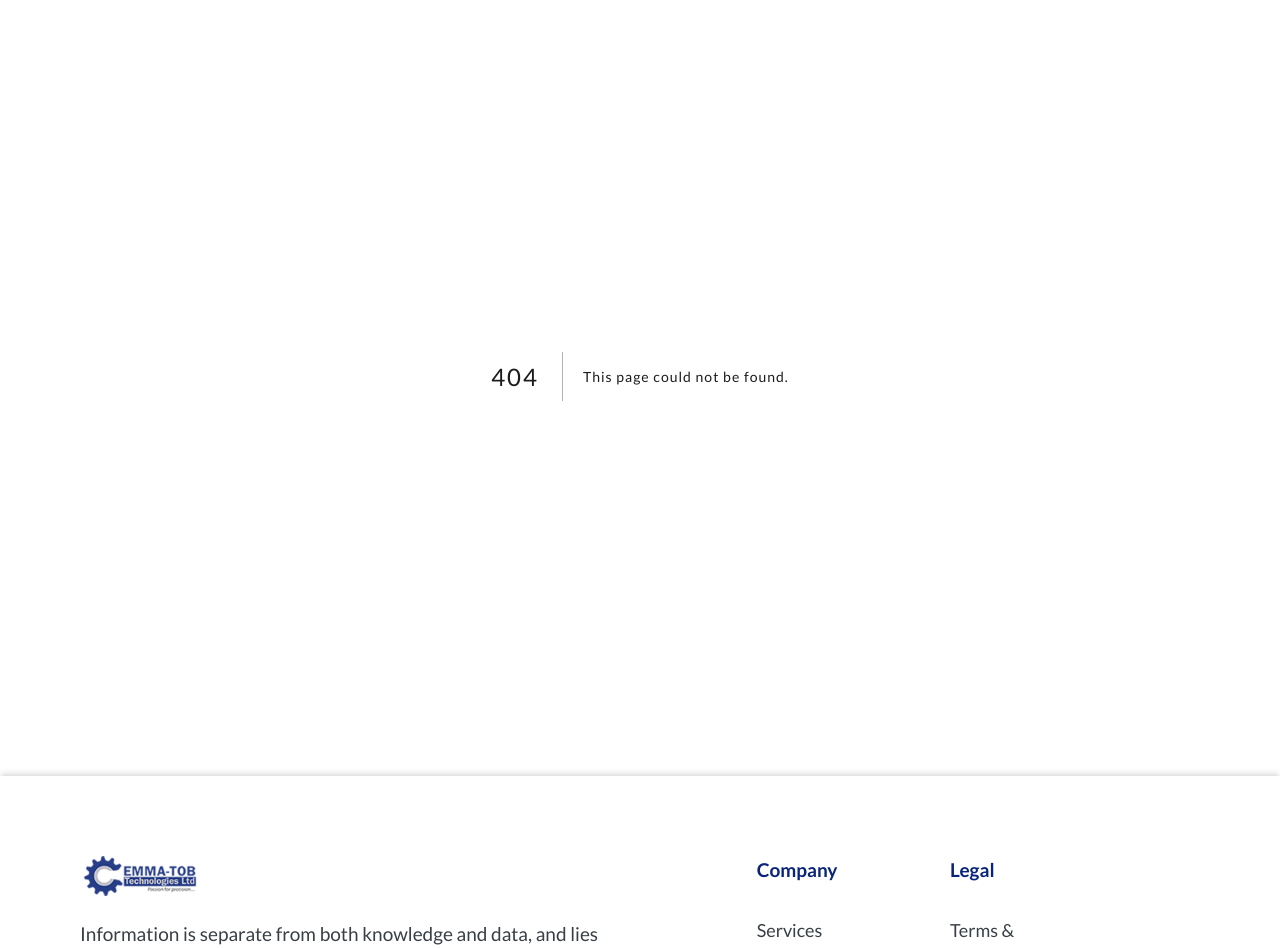
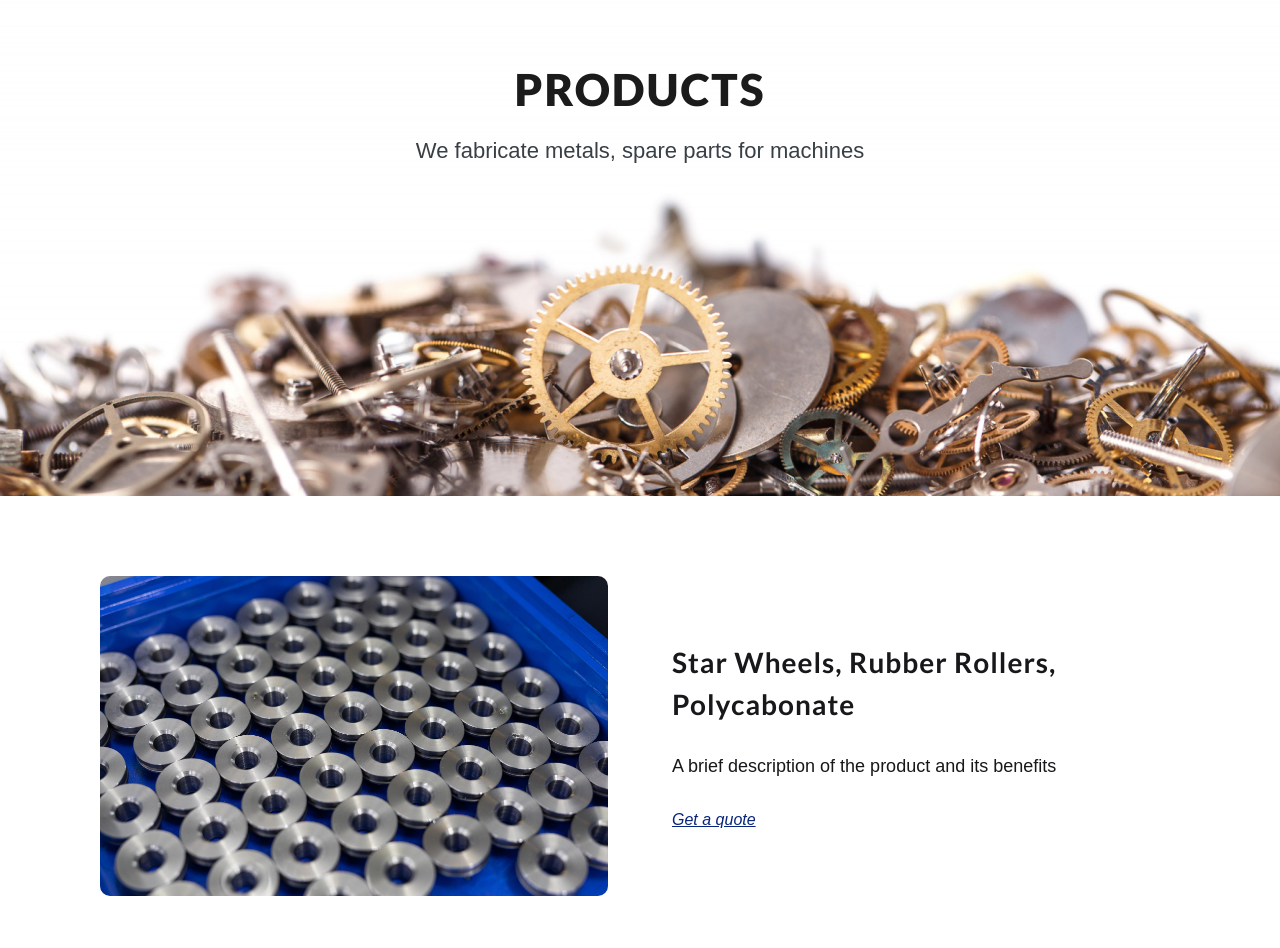
Before and after one commit to gidiblack/emma-tob, a Next.js app: page /products in a window 1280 px wide. Before the commit this address had no page. Shown: the part 100-1048 px from the top of the page. Built offline with nearby package versions, Linux system fonts and the light colour scheme.

Commit message:
products page

```diff
--- a/src/components/Navbar.tsx
+++ b/src/components/Navbar.tsx
@@ -69,7 +69,7 @@ export default function Navbar() {
       top={0}
       left={0}
       right={0}
-      zIndex={"sticky"}
+      zIndex={"modal"}
     >
       <Flex py={2} align={"center"} justify={"space-between"}>
         <Link as={NextLink} href={"/"}>
--- a/src/components/PageSection.tsx
+++ b/src/components/PageSection.tsx
@@ -5,7 +5,7 @@ function PageSection({ children, ...props }: BoxProps) {
   return (
     <Box
       as={"section"}
-      py={"5rem"}
+      py={["3.5rem", null, "4rem", "5rem"]}
       px={["1rem", "1.5rem", "2rem", "4rem", "5rem", "6.25rem", "8rem"]}
       {...props}
     >
--- /dev/null
+++ b/src/pages/products/index.tsx
@@ -0,0 +1,168 @@
+import React from "react";
+import OptimizedImage from "@/components/OptimizedImage";
+import PageSection from "@/components/PageSection";
+import HeroImg from "@/assets/products-bg.png";
+import { Box, Text, Flex, Stack, SimpleGrid, Link } from "@chakra-ui/react";
+import Punches from "@/assets/640-ball-bearing-stainless-metal-roller-for-machine-industrial-angular-contact-isolated-on-white-background.jpg";
+import Wheels from "@/assets/metal-preparations-are-ready-following-stage-processing.jpg";
+import Knives from "@/assets/high-angle-medical-scalpel-blades.jpg";
+import DieCast from "@/assets/close-up-metalworking-machine.jpg";
+import Gears from "@/assets/gears-table.jpg";
+import ToolCabinet from "@/assets/view-toolbox-machines.jpg";
+import CastIron from "@/assets/cast-iron-vs-steel.webp";
+import IntricateParts from "@/assets/various-work-tools-worktop.jpg";
+import NextLink from "next/link";
+import routes from "@/components/routes";
+
+const productsList = [
+  {
+    title: "Star Wheels, Rubber Rollers, Polycabonate",
+    description: "A brief description of the product and its benefits",
+    link: "",
+    image: Wheels.src,
+  },
+  {
+    title: "Punches, Dies and Precision Rollers",
+    description: "A brief description of the product and its benefits",
+    link: "",
+    image: Punches.src,
+  },
+  {
+    title: "Industrial knives, Slitters, Guillotine knives, Perforated knives",
+    description: "A brief description of the product and its benefits",
+    link: "",
+    image: Knives.src,
+  },
+  {
+    title: "Die cast, Alloyed aluminum, arm of different shapes",
+    description: "A brief description of the product and its benefits",
+    link: "",
+    image: DieCast.src,
+  },
+  {
+    title: "Gears: Spur gear, Helical gear & different Sprockets",
+    description: "A brief description of the product and its benefits",
+    link: "",
+    image: Gears.src,
+  },
+  {
+    title: "Metalic cabinets, Shelves, Workbenches, Racks & footings",
+    description: "A brief description of the product and its benefits",
+    link: "",
+    image: ToolCabinet.src,
+  },
+  {
+    title: "Cast iron of different shapes and sizes",
+    description: "A brief description of the product and its benefits",
+    link: "",
+    image: CastIron.src,
+  },
+  {
+    title: "Intricate parts",
+    description: "A brief description of the product and its benefits",
+    link: "",
+    image: IntricateParts.src,
+  },
+];
+
+function Products() {
+  return (
+    <Box position={"relative"}>
+      <Box
+        position={"absolute"}
+        top={["3rem", null, "4rem", "5rem"]}
+        left={"0"}
+        w={"full"}
+        zIndex={"banner"}
+      >
+        <Box textAlign={"center"}>
+          <Text as={"h1"} mb={[2, null, 3]} fontWeight={"extrabold"}>
+            PRODUCTS
+          </Text>
+          <Text fontSize={[18, null, 20, 21, 22]}>
+            We fabricate metals, spare parts for machines
+          </Text>
+        </Box>
+      </Box>
+      <OptimizedImage
+        src={HeroImg.src}
+        placeholder={"blur"}
+        blurDataURL={HeroImg.blurDataURL}
+        alt={"Emma-Tob Technologies products"}
+        w={{ base: "full" }}
+        h={{ base: "28rem", md: "32.5rem" }}
+        objectFit="cover"
+      />
+      <PageSection>
+        <Stack spacing={[10, null, 12, 16, 20]}>
+          {productsList.map(({ title, image, description }, i) => (
+            <SimpleGrid
+              gap={[8, null, 10, 12, 16]}
+              columns={[1, null, 2]}
+              key={i}
+              w={"full"}
+              maxW={"1080px"}
+              mx={"auto"}
+            >
+              <OptimizedImage
+                src={image}
+                h={{
+                  base: "16rem",
+                  md: "17.85rem",
+                  xl: "20rem",
+                  "2xl": "22.5rem",
+                }}
+                w={"full"}
+                borderRadius={"10px"}
+                objectFit="cover"
+                alt={title}
+              />
+              <Flex
+                flexDirection={"column"}
+                h={"full"}
+                justify={"center"}
+                order={{ md: i === 0 || i % 2 === 0 ? 1 : -1 }}
+              >
+                <Stack
+                  spacing={[3, null, 5, 6, 7, 8]}
+                  textAlign={{
+                    base: "center",
+                    md: i === 0 || i % 2 === 0 ? "left" : "right",
+                  }}
+                >
+                  <Text
+                    as={"h3"}
+                    fontWeight={"semibold"}
+                    fontSize={[20, null, 24, 26, 28]}
+                    color={"dark.600"}
+                  >
+                    {title}{" "}
+                  </Text>
+                  <Text fontSize={[14, null, 15, 16, 18]} color={"dark.600"}>
+                    {description}
+                  </Text>
+                  <Link
+                    as={NextLink}
+                    href={routes.contactus}
+                    color={"brand.500"}
+                    fontStyle={"italic"}
+                    fontWeight={"medium"}
+                    textDecoration={"underline"}
+                    fontSize={[14, null, 15, 16]}
+                    _hover={{
+                      color: "brand.300",
+                    }}
+                  >
+                    Get a quote
+                  </Link>
+                </Stack>
+              </Flex>
+            </SimpleGrid>
+          ))}
+        </Stack>
+      </PageSection>
+    </Box>
+  );
+}
+
+export default Products;
--- a/src/theme/global.ts
+++ b/src/theme/global.ts
@@ -18,6 +18,10 @@ export const global = {
     fontFamily: "Lato",
     letterSpacing: "1px",
   },
+  h3: {
+    fontFamily: "Lato",
+    letterSpacing: "1px",
+  },
   p: {
     fontSize: "0.875rem",
   },
--- a/src/theme/index.ts
+++ b/src/theme/index.ts
@@ -29,7 +29,7 @@ const colors = {
     300: "#494949",
     400: "#323232",
     500: "#1B1B1B",
-    600: "#181818",
+    600: "#18181B",
     700: "#161616",
   },
   gray: {
```
Also changed, not shown: src/pages/index.tsx (+4 -4 lines), src/assets/products-bg.png (added), src/assets/services-bg.png (added).
